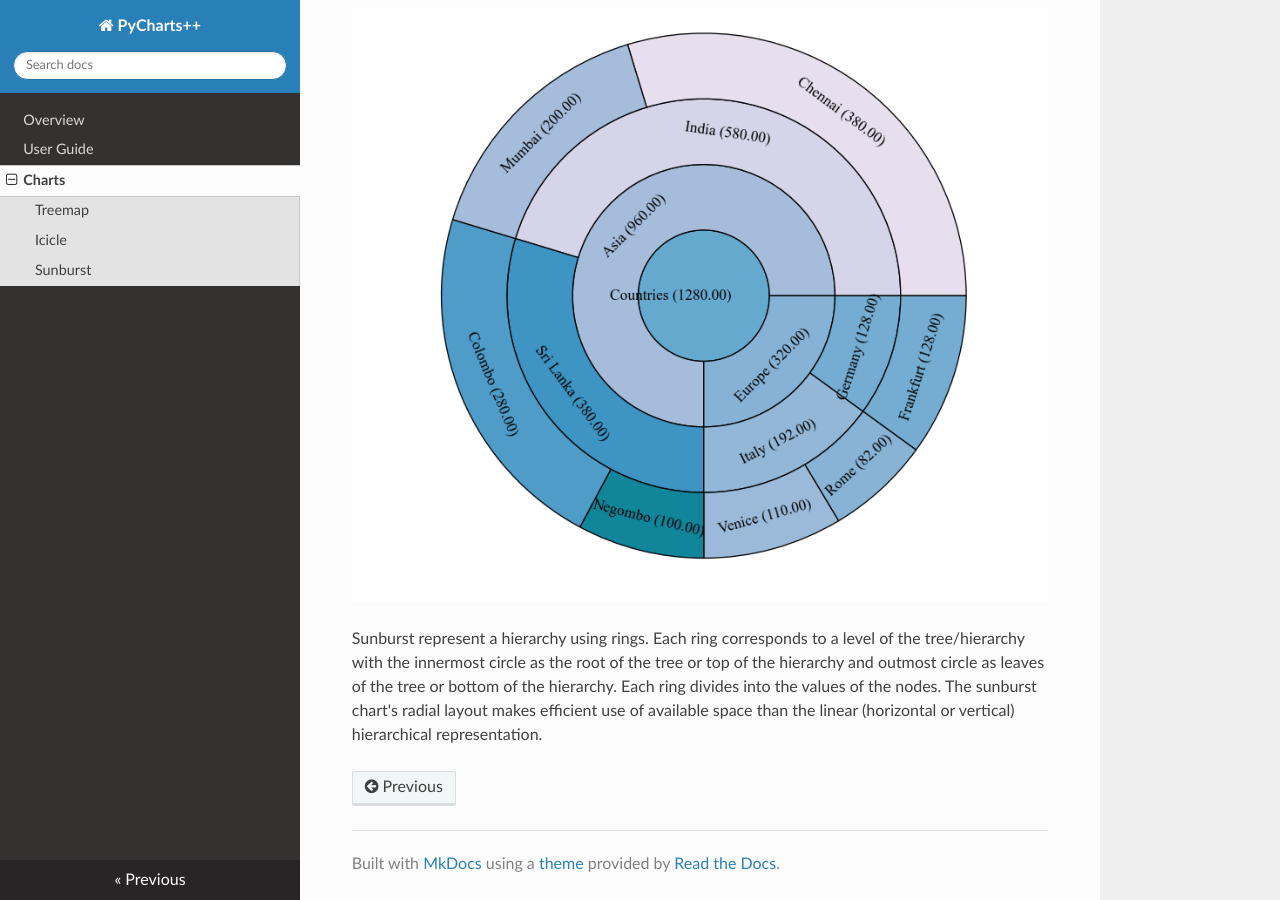
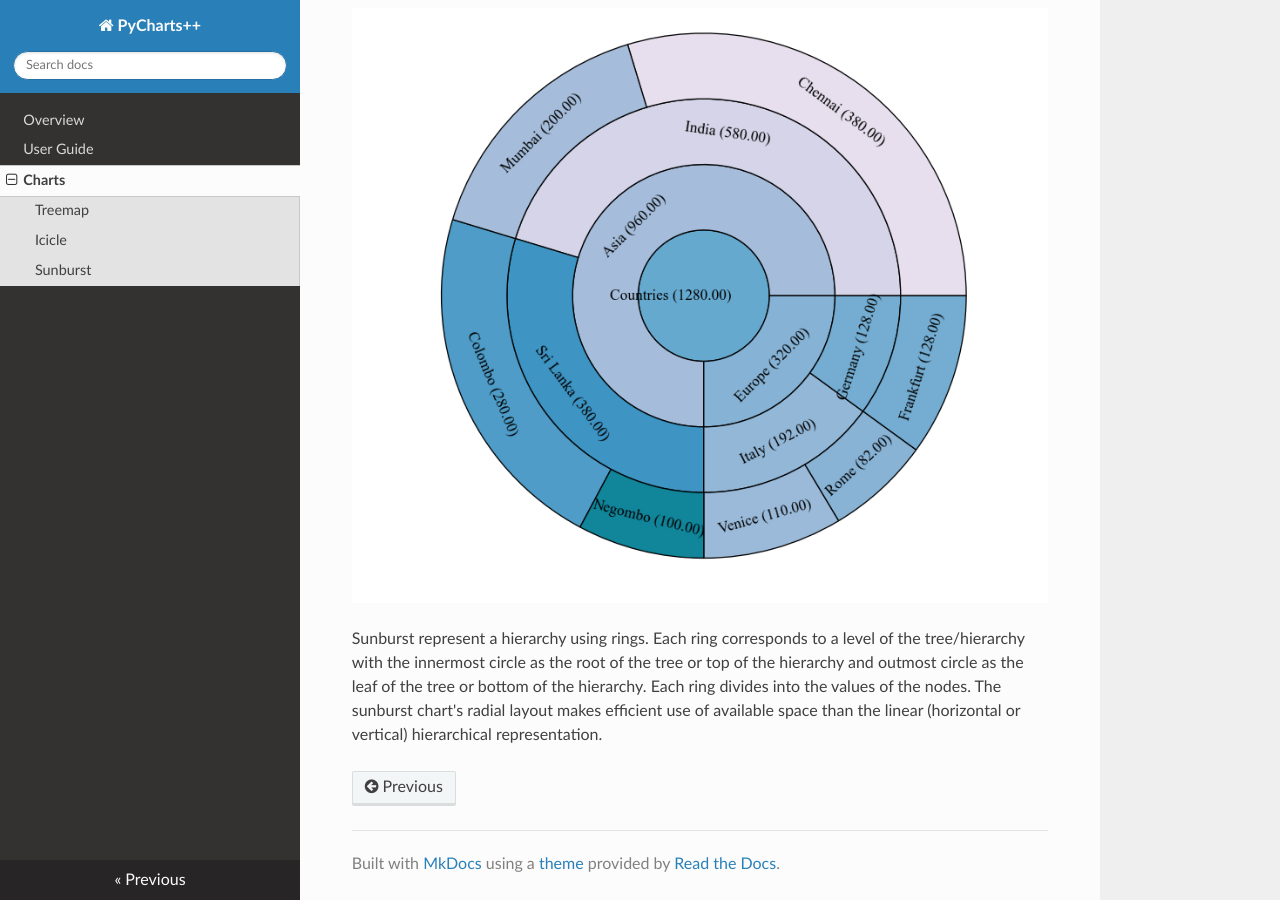
Before and after one commit to nimanthadilz/pycharts, an MkDocs documentation site: the page built from docs/charts.md, in a window 1280 px wide and 900 px high, scrolled down 1885 px. Built offline with MkDocs 1.6.1, drawn with Linux system fonts in a browser that asks for light colours; nearby versions of some CDN libraries.

Commit message:
Add Sunburst chart information

```diff
--- a/docs/charts.md
+++ b/docs/charts.md
@@ -23,4 +23,4 @@
 
 ![Example Sunburst](img/example_sunburst.png)
 
-Sunburst represent a hierarchy using rings. Each ring corresponds to a level of the tree/hierarchy with the innermost circle as the root of the tree or top of the hierarchy and outmost circle as leaves of the tree or bottom of the hierarchy. Each ring divides into the values of the nodes. The sunburst chart's radial layout makes efficient use of available space than the linear (horizontal or vertical) hierarchical representation.
+Sunburst represent a hierarchy using rings. Each ring corresponds to a level of the tree/hierarchy with the innermost circle as the root of the tree or top of the hierarchy and outmost circle as the leaf of the tree or bottom of the hierarchy. Each ring divides into the values of the nodes. The sunburst chart's radial layout makes efficient use of available space than the linear (horizontal or vertical) hierarchical representation.
```
